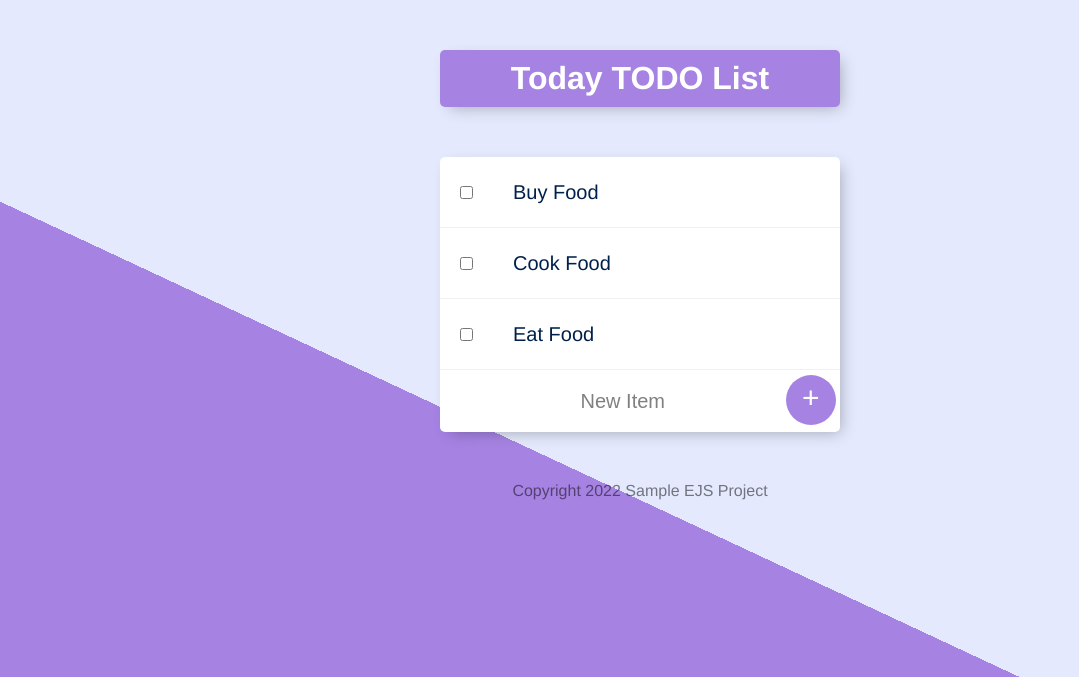
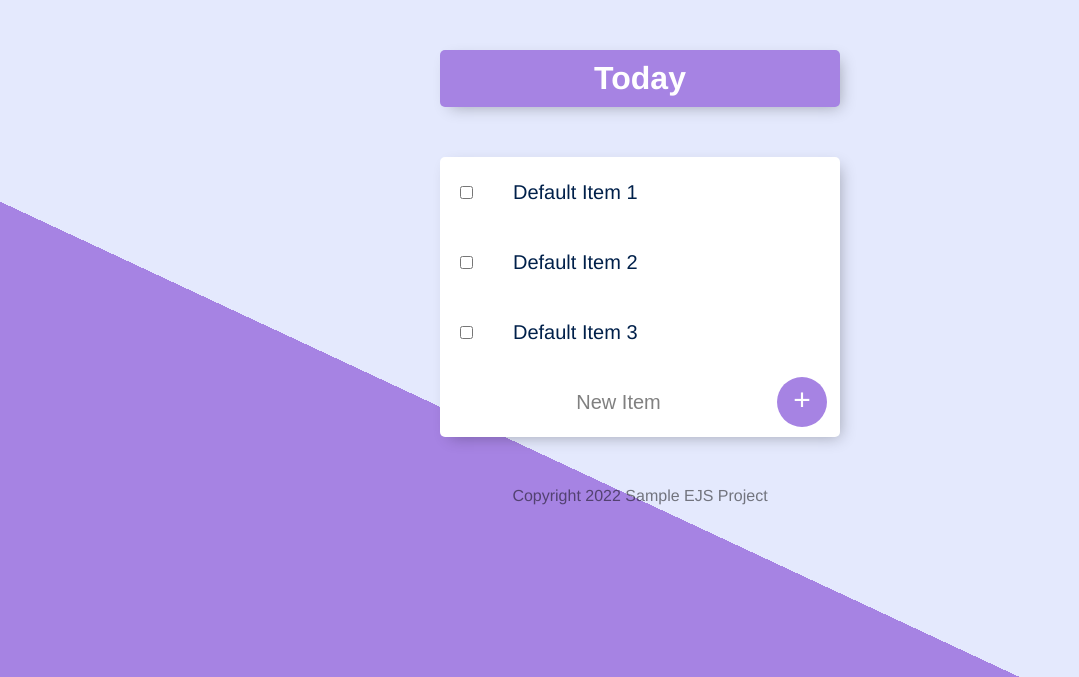
Before and after one commit to czhexg/todolist-app, a Node server app: page / in a window 1280 px wide. Shown: the top 677 px of the page, without its empty margins (0-1079 px from the left). Run offline with Node 20, Linux system fonts and the light colour scheme; data comes from the database, SQL or seed files in the repository; data that the repository does not hold is empty; some libraries are stand-ins or nearby versions.

Commit message:
added mongodb and mongoose

```diff
--- a/app.js
+++ b/app.js
@@ -9,7 +9,7 @@ app.set("view engine", "ejs");
 app.use(express.urlencoded());
 app.use(express.static("public"));
 
-mongoose.connect("mongodb://localhost:27017/todolistDB");
+mongoose.connect("mongodb://127.0.0.1:27017/todolistDB");
 
 const itemSchema = new mongoose.Schema({
     name: String,
@@ -17,26 +17,86 @@ const itemSchema = new mongoose.Schema({
 
 const Item = mongoose.model("Item", itemSchema);
 
-let newListItems = ["Buy Food", "Cook Food", "Eat Food"];
+const defaultItem1 = new Item({ name: "Default Item 1" });
+const defaultItem2 = new Item({ name: "Default Item 2" });
+const defaultItem3 = new Item({ name: "Default Item 3" });
+
+const defaultItems = [defaultItem1, defaultItem2, defaultItem3];
+
+const listSchema = {
+    name: String,
+    items: [itemSchema],
+};
+
+const List = mongoose.model("List", listSchema);
+
 let newWorkItems = [];
 app.get("/", (req, res) => {
-    res.render("list", { listTitle: "Today", items: newListItems });
+    Item.find({}, (err, foundItems) => {
+        if (foundItems.length === 0) {
+            Item.insertMany(defaultItems, (err) => {
+                if (err) {
+                    console.log(err);
+                } else {
+                    console.log("successfully saved items into db");
+                }
+            });
+            res.redirect("/");
+        } else {
+            res.render("list", { listTitle: "Today", items: foundItems });
+        }
+    });
+});
+
+app.get("/:customListName", (req, res) => {
+    const customListName = req.params.customListName;
+
+    List.findOne({ name: customListName }, (err, foundList) => {
+        if (!err) {
+            if (foundList) {
+                res.render("list", {
+                    listTitle: foundList.name,
+                    items: foundList.items,
+                });
+            } else {
+                const list = new List({
+                    name: customListName,
+                    items: defaultItems,
+                });
+
+                list.save();
+                res.redirect("/" + customListName);
+            }
+        }
+    });
 });
 
 app.post("/", (req, res) => {
-    if (req.body.list === "Work List") {
-        let newItem = req.body.newItem;
+    const newItem = req.body.newItem;
+    const listName = req.body.list;
+    const newItemDoc = new Item({ name: newItem });
+
+    if (req.body.list === "Today") {
         if (newItem) {
-            newWorkItems.push(newItem);
-        }
-        res.redirect("/work");
-    } else {
-        let newItem = req.body.newItem;
-        if (newItem) {
-            newListItems.push(newItem);
+            newItemDoc.save();
         }
         res.redirect("/");
+    } else {
+        List.findOne({ name: listName }, (err, foundList) => {
+            foundList.items.push(newItemDoc);
+            foundList.save();
+            res.redirect("/" + listName);
+        });
     }
+});
+
+app.post("/delete", (req, res) => {
+    Item.findOneAndDelete({ _id: req.body.toDelete }, (err, result) => {
+        if (!err) {
+            console.log("\nDeleted: " + result);
+        }
+    });
+    res.redirect("/");
 });
 
 app.get("/work", (req, res) => {
--- a/public/css/styles.css
+++ b/public/css/styles.css
@@ -1,8 +1,8 @@
 html {
-  background-color: #E4E9FD;
-  background-image: -webkit-linear-gradient(65deg, #A683E3 50%, #E4E9FD 50%);
+    background-color: #e4e9fd;
+    background-image: -webkit-linear-gradient(65deg, #a683e3 50%, #e4e9fd 50%);
     min-height: 1000px;
-  font-family: 'helvetica neue';
+    font-family: "helvetica neue";
 }
 
 h1 {
@@ -19,7 +19,7 @@ h1 {
 }
 
 #heading {
-  background-color: #A683E3;
+    background-color: #a683e3;
     text-align: center;
 }
 
@@ -27,16 +27,16 @@ h1 {
     min-height: 70px;
     display: flex;
     align-items: center;
-  border-bottom: 1px solid #F1F1F1;
+    border-bottom: 1px solid #f1f1f1;
 }
 
 .item:last-child {
     border-bottom: 0;
 }
 
-input:checked+p {
+input:checked + p {
     text-decoration: line-through;
-  text-decoration-color: #A683E3;
+    text-decoration-color: #a683e3;
 }
 
 input[type="checkbox"] {
@@ -51,7 +51,7 @@ p {
     color: #00204a;
 }
 
-form {
+form.item {
     text-align: center;
     margin-left: 20px;
 }
@@ -61,7 +61,7 @@ button {
     width: 50px;
     border-radius: 50%;
     border-color: transparent;
-  background-color: #A683E3;
+    background-color: #a683e3;
     color: #fff;
     font-size: 30px;
     padding-bottom: 6px;
@@ -81,7 +81,7 @@ input[type="text"] {
 
 input[type="text"]:focus {
     outline: none;
-  box-shadow: inset 0 -3px 0 0 #A683E3;
+    box-shadow: inset 0 -3px 0 0 #a683e3;
 }
 
 ::placeholder {
--- a/views/list.ejs
+++ b/views/list.ejs
@@ -1,15 +1,18 @@
 <%- include("header") %>
-    <div id="heading" class="box"><h1><%= listTitle %> TODO List</h1></div>
+    <div id="heading" class="box"><h1><%= listTitle %></h1></div>
 
     <div class="box">
+
         <% for (item of items) { %>
-        <div class="item">
-            <input type="checkbox" />
-            <p><%= item %></p>
-        </div>
+            <form action="/delete" method="post">
+                <div class="item">
+                    <input type="checkbox" name="toDelete" value="<%= item._id %>" onchange="this.form.submit()"/>
+                    <p><%= item.name %></p>
+                </div>
+            </form>
         <% } %>
 
-        <form action="/" method="post">
+        <form action="/" method="post" class="item">
             <input
                 type="text"
                 name="newItem"
@@ -20,5 +23,6 @@
                 >+
             </button>
         </form>
+
     </div>
 <%- include("footer") %>
```
Lines whose indentation alone changed are shown as unchanged.
